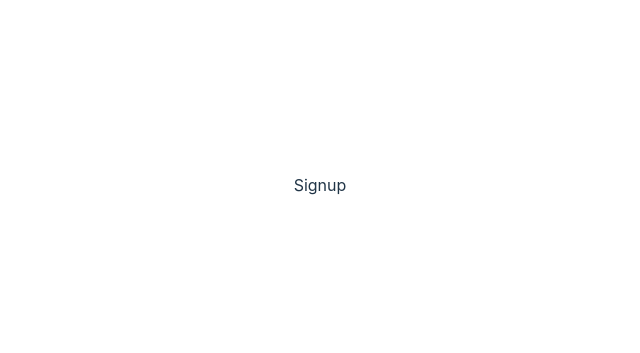
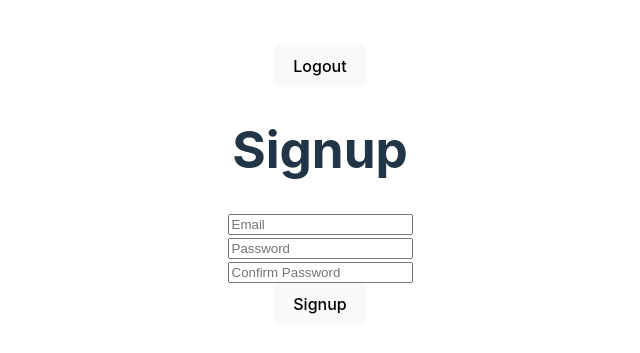
Before and after one commit to andygimma/TableAgent, a React (Vite) app: page /signup in a window 1280 px wide. Shown: the part 215-568 px from the top of the page, without its empty margins (320-960 px from the left). Built offline with nearby package versions, Linux system fonts and the light colour scheme; no server answers.

Commit message:
basic log in and log out

```diff
--- a/src/App.tsx
+++ b/src/App.tsx
@@ -37,40 +37,15 @@ import supabase from "./supabase/client";
 //   });
 // }, []);
 
-// async function login() {
-//   // supabase.auth.onAuthStateChange *******************
-//   const { data, error } = await supabase.auth.signInWithPassword({
-//     email: "andrewgimma@a.com",
-//     password: "4!i{Gh£|9.^2",
-//   });
-//   if (error) {
-//     console.log(error.message);
-//   }
-//   console.log({ data, error });
-// }
-
-// async function logout() {
-//   const { error } = await supabase.auth.signOut();
-//   console.log({ error });
-// }
-
-// async function signup() {
-//   const { data, error } = await supabase.auth.signUp({
-//     email: "andy@protonmail.com",
-//     password: "example-password",
-//     options: {
-//       data: {
-//         first_name: "Andy",
-//         age: 27,
-//       },
-//     },
-//   });
-//   console.log({ data, error });
-// }
+const handleLogout = async () => {
+  const data = await supabase.auth.signOut();
+  console.log({ data });
+};
 
 function App() {
   return (
     <>
+      <button onClick={handleLogout}>Logout</button>
       <Router>
         <Routes>
           <Route path="/" element={<Home />} />
--- a/src/pages/Login.tsx
+++ b/src/pages/Login.tsx
@@ -1,3 +1,42 @@
+import { useState } from "react";
+import supabase from "../supabase/client";
+
 export default function Login() {
-  return <div>Login</div>;
+  const [email, setEmail] = useState("");
+  const [password, setPassword] = useState("");
+
+  const handleSubmit = async (e: React.FormEvent) => {
+    e.preventDefault();
+    const { data, error } = await supabase.auth.signInWithPassword({
+      email,
+      password,
+    });
+    if (error) {
+      console.log(error.message);
+    }
+    console.log({ data, error });
+  };
+
+  return (
+    <div>
+      <h1>Login</h1>
+      <form onSubmit={handleSubmit}>
+        <input
+          type="email"
+          placeholder="Email"
+          value={email}
+          onChange={(e) => setEmail(e.target.value)}
+        />
+        <br />
+        <input
+          type="password"
+          placeholder="Password"
+          value={password}
+          onChange={(e) => setPassword(e.target.value)}
+        />
+        <br />
+        <button type="submit">Login</button>
+      </form>
+    </div>
+  );
 }
--- a/src/pages/Signup.tsx
+++ b/src/pages/Signup.tsx
@@ -1,3 +1,51 @@
+import { useState } from "react";
+import supabase from "../supabase/client";
+
 export default function Signup() {
-  return <div>Signup</div>;
+  const [email, setEmail] = useState("");
+  const [password, setPassword] = useState("");
+  const [confirmPassword, setConfirmPassword] = useState("");
+
+  const handleSubmit = async (e: React.FormEvent) => {
+    e.preventDefault();
+    const { data, error } = await supabase.auth.signUp({
+      email,
+      password,
+      options: {
+        data: {
+          first_name: "Andy",
+        },
+      },
+    });
+    console.log({ data, error });
+  };
+  return (
+    <div>
+      <h1>Signup</h1>
+      <form onSubmit={handleSubmit}>
+        <input
+          type="email"
+          placeholder="Email"
+          value={email}
+          onChange={(e) => setEmail(e.target.value)}
+        />
+        <br />
+        <input
+          type="password"
+          placeholder="Password"
+          value={password}
+          onChange={(e) => setPassword(e.target.value)}
+        />
+        <br />
+        <input
+          type="password"
+          placeholder="Confirm Password"
+          value={confirmPassword}
+          onChange={(e) => setConfirmPassword(e.target.value)}
+        />
+        <br />
+        <button type="submit">Signup</button>
+      </form>
+    </div>
+  );
 }
```
